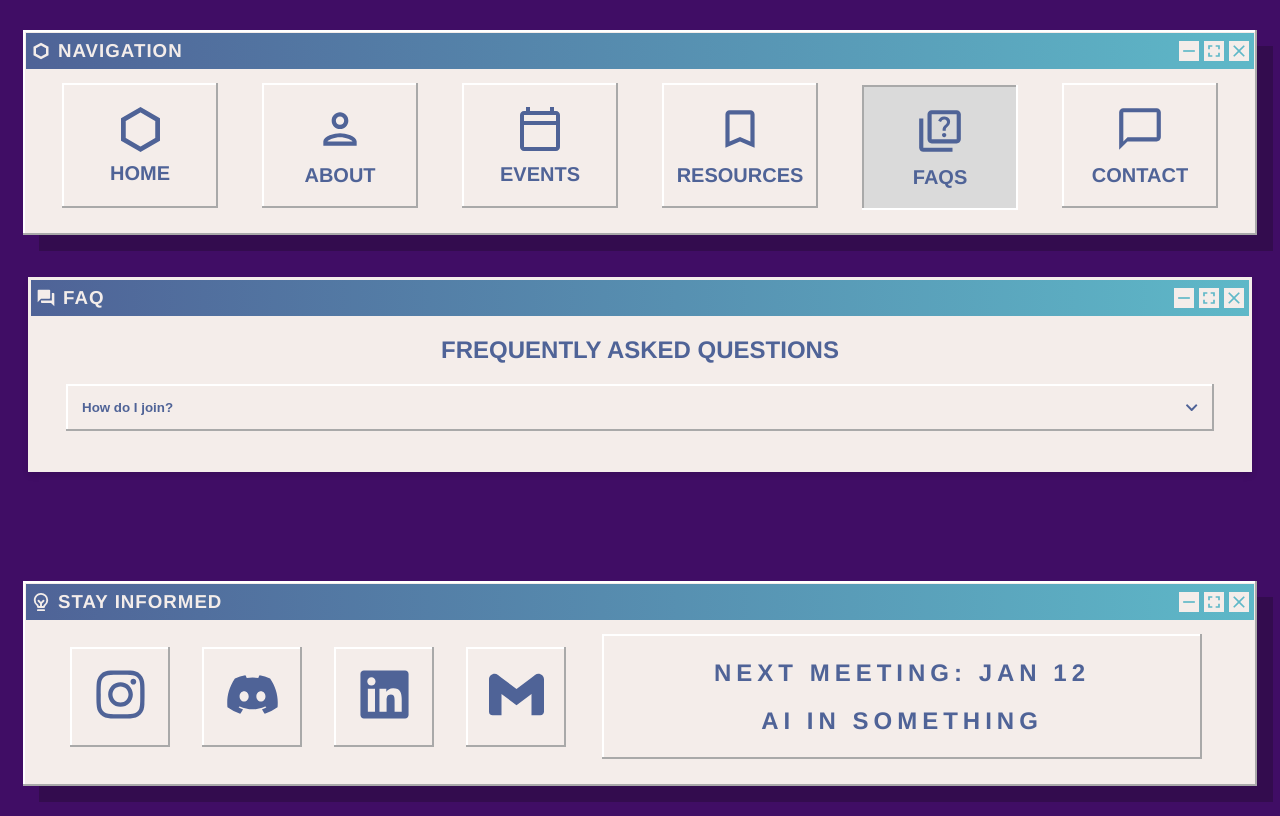
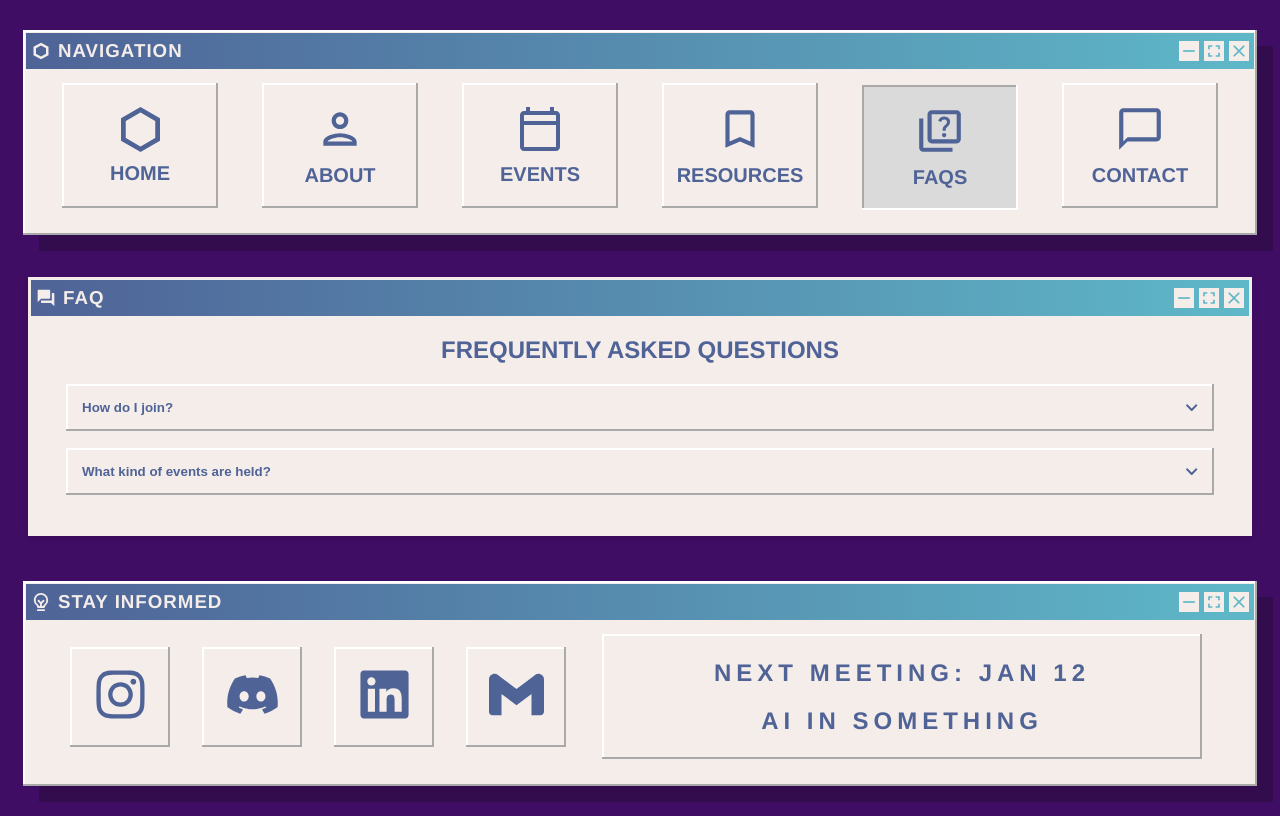
Before and after one commit to gabriel-s-e/AAISWebsite, a Next.js app in the folder AAISWebsite-test-branch/: page /FAQ in a window 1280 px wide. Built offline with nearby package versions, Linux system fonts and the light colour scheme; a web font is replaced by a local one.

Commit message:
Updated FAQ Page

```diff
--- a/AAISWebsite-test-branch/src/app/FAQ/page.jsx
+++ b/AAISWebsite-test-branch/src/app/FAQ/page.jsx
@@ -53,6 +53,11 @@ const faqData = [
             </>
         )
     },
+    {
+        question: "What kind of events are held?",
+        answer: "Our general meetings go over how companies are using AI, as well as important business standpoints of incorporating AI into industry projects. We also host speaker events where people discuss their research, and go over tutorials where we teach different techniques for using AI."
+    },
+
 ];
 
 export default function FAQ() {
```
